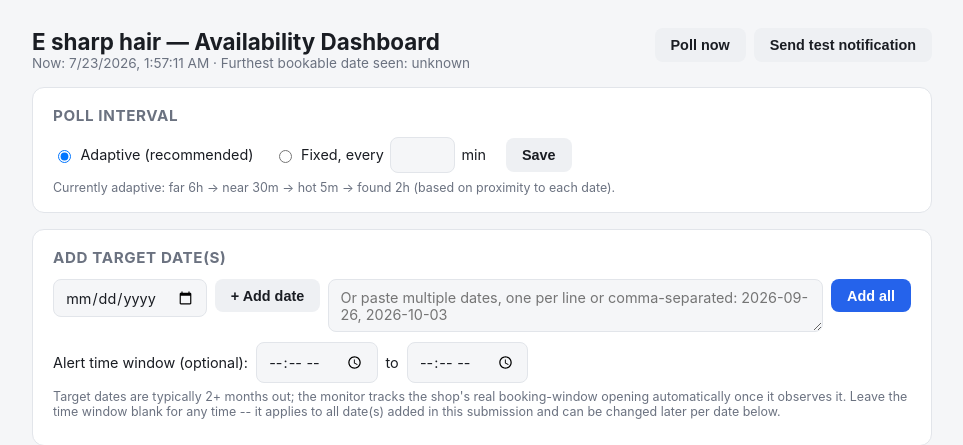
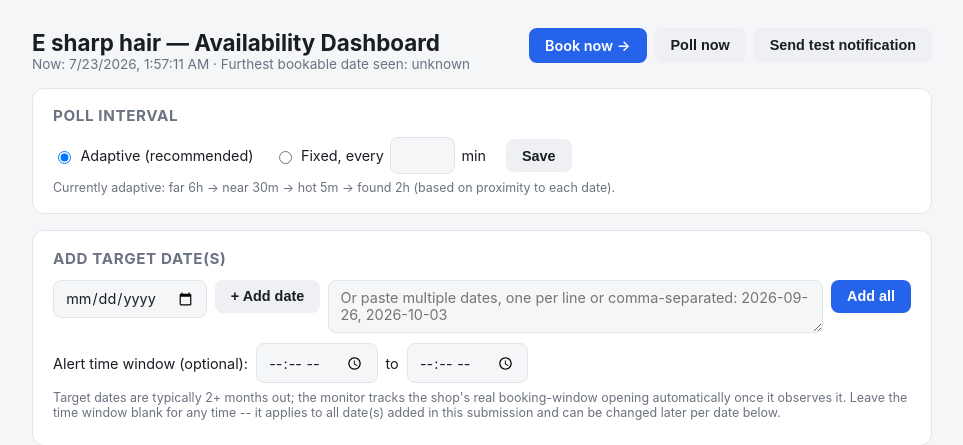
Before and after one commit to shyung-create/acuityscheduling, a Flask app: page / in a window 1280 px wide. Shown: the top 445 px of the page, without its empty margins (158-1121 px from the left). Run offline with Flask 3, Linux system fonts and the light colour scheme; data that the repository does not hold is empty; parts of the project's set-up code (start-up, migrations or seed data) failed here and were passed over.

Commit message:
Add a persistent booking link to the dashboard header
Previously the "Book now" link only appeared per-card once a slot
was actually found -- added an always-visible one in the header
(shown once /api/status returns a booking_url) so the page is a
quick way to jump to the booking page regardless of alert state.

Also fixed booking_url itself: config.yaml was missing the
/calendar/any segment from the actual page URL, so both the new
header link and the existing per-slot alert links were pointing at
a slightly different URL than the real one.

```diff
--- a/config.yaml
+++ b/config.yaml
@@ -17,7 +17,7 @@ acuity:
   appointment_type_id: "82222707"
   calendar_id: "any"
 
-booking_url: "https://esharphair.as.me/schedule/dc1e29cb/appointment/82222707"
+booking_url: "https://esharphair.as.me/schedule/dc1e29cb/appointment/82222707/calendar/any"
 business_name: "E sharp hair"
 
 # Initial guess only, used to seed the polling cadence before any date has
--- a/templates/dashboard.html
+++ b/templates/dashboard.html
@@ -85,6 +85,11 @@
   }
   button.secondary { background: var(--gray-bg); color: var(--text); }
   button.danger { background: var(--red-bg); color: var(--red); }
+  .book-link-btn {
+    background: var(--accent); color: #fff; border-radius: 8px;
+    padding: .55rem 1rem; font-size: .9rem; font-weight: 600;
+    text-decoration: none; display: inline-flex; align-items: center;
+  }
   button:disabled { opacity: .55; cursor: default; }
   .hint { color: var(--muted); font-size: .78rem; margin-top: .4rem; }
   .toolbar { display: flex; gap: .5rem; flex-wrap: wrap; }
@@ -129,6 +134,7 @@
     </div>
     <div class="toolbar">
       <span id="dry-run-flag" class="dry-run-flag" style="display:none;">DRY RUN</span>
+      <a id="booking-link-header" class="book-link-btn" href="#" target="_blank" rel="noopener" style="display:none;">Book now →</a>
       <button class="secondary" id="poll-now-btn">Poll now</button>
       <button class="secondary" id="test-notif-btn">Send test notification</button>
     </div>
@@ -242,6 +248,13 @@ function renderCards(data) {
   $("#now-line").textContent =
     `Now: ${new Date(data.now).toLocaleString()} · Furthest bookable date seen: ${data.furthest_bookable_date || "unknown"}`;
   $("#dry-run-flag").style.display = data.dry_run ? "inline-block" : "none";
+  const bookingLinkHeader = $("#booking-link-header");
+  if (bookingUrl) {
+    bookingLinkHeader.href = bookingUrl;
+    bookingLinkHeader.style.display = "inline-flex";
+  } else {
+    bookingLinkHeader.style.display = "none";
+  }
 
   const cards = $("#cards");
   if (!data.targets.length) {
```
